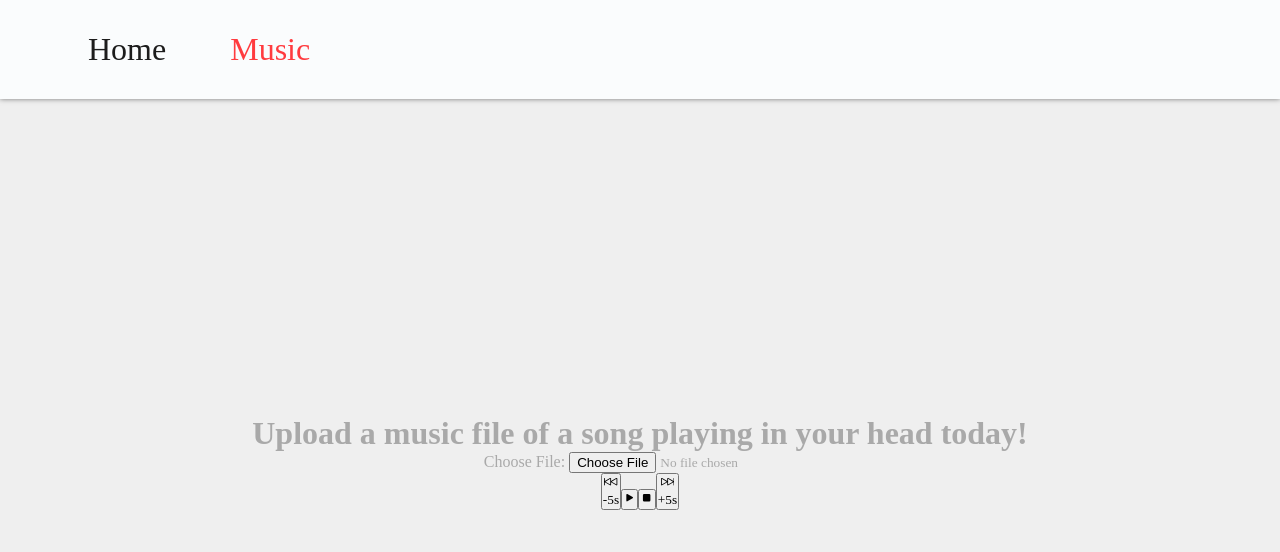
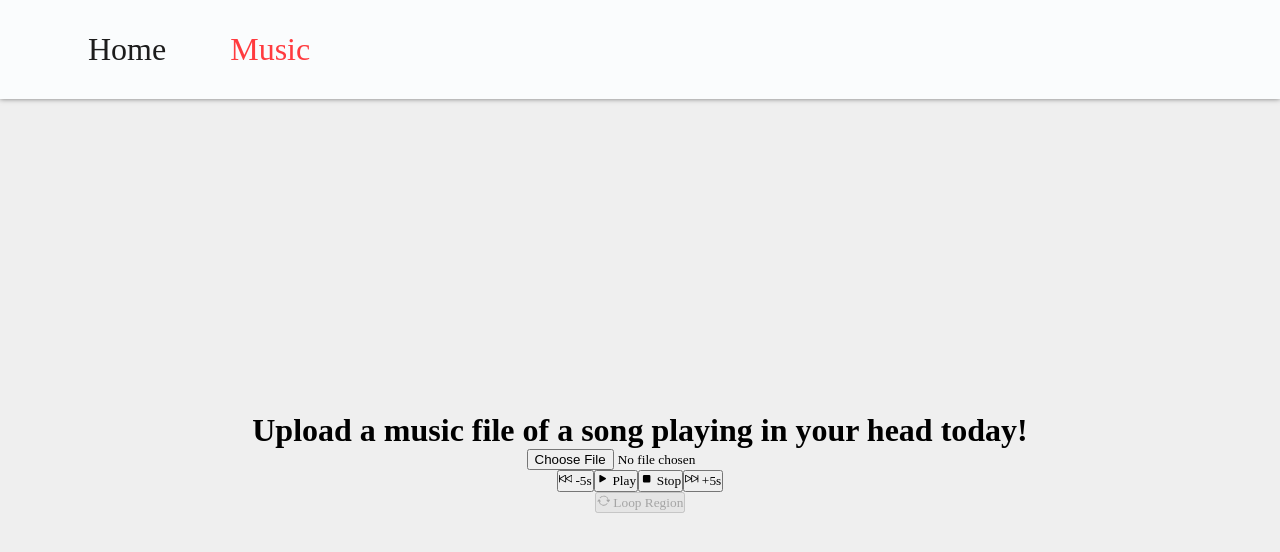
Before and after one commit to Is0toi/moosic, a React (Create React App) app in the folder moosic/: page /music in a window 1280 px wide. Shown: the top 552 px of the page. Built offline with nearby package versions, Linux system fonts and the light colour scheme.

Commit message:
Region implimented

```diff
--- a/moosic/src/App.css
+++ b/moosic/src/App.css
@@ -166,3 +166,7 @@ section {
   background-color: rgba(0, 123, 255, 0.3) !important;
   z-index: 5 !important;
 }
+
+.upload{
+    color: black;
+}
--- a/moosic/src/component/FileUpload.js
+++ b/moosic/src/component/FileUpload.js
@@ -5,109 +5,129 @@ import {
   BsSkipBackward,
   BsSkipForward,
   BsFillStopFill,
-  BsFillPlayFill
+  BsFillPlayFill,
+  BsTrash,
+  BsArrowRepeat
 } from 'react-icons/bs';
 
 export default function FileUpload({ audioUrl }) {
   const waveformRef = useRef(null);
   const wavesurferRef = useRef(null);
+  const regionsRef = useRef(null);
   const [selectedFile, setSelectedFile] = useState(null);
-  const [audio, setAudio] = useState(null);
+  const [isPlaying, setIsPlaying] = useState(false);
+  const [currentRegion, setCurrentRegion] = useState(null);
 
   useEffect(() => {
-    if (!audioUrl && !audio) return;
+    if (!audioUrl && !selectedFile) return;
 
-    const urlToUse = audioUrl || audio;
+    const urlToUse = audioUrl || URL.createObjectURL(selectedFile);
 
-    // Create WaveSurfer instance
+    // Initialize WaveSurfer with Regions plugin
     wavesurferRef.current = WaveSurfer.create({
       container: waveformRef.current,
-      waveColor: 'black',
-      progressColor: 'white',
+      waveColor: 'rgba(100, 100, 255, 0.5)',
+      progressColor: 'rgba(70, 70, 255, 0.8)',
       url: urlToUse,
       dragToSeek: true,
       height: 100,
-      hideScrollBar: true,
-      normalize: true,
-      barWidth: 3,
-      splitChannels: false,
+      barWidth: 2,
       plugins: [
         RegionsPlugin.create({
-          dragSelection: true,
+          dragSelection: true, // Enable drag-to-create regions
         })
       ]
     });
 
-    // Add region when waveform is ready
+    regionsRef.current = wavesurferRef.current.registerPlugin(RegionsPlugin.create());
+
+    // Handle region events
     wavesurferRef.current.on('ready', () => {
-  console.log('WaveSurfer is ready');
-  console.log('Duration:', wavesurferRef.current.getDuration());
-  wavesurferRef.current.addRegion({
-    start: 2,
-    end: 6,
+      console.log('WaveSurfer ready!');
+
+      // Example: Add a default region (optional)
+      regionsRef.current.addRegion({
+        start: 0,
+        end: 5,
         color: 'rgba(0, 123, 255, 0.3)',
+        drag: true,
+        resize: true,
       });
     });
 
-    return () => {
-      wavesurferRef.current?.destroy();
-    };
-  }, [audioUrl, audio]);
+    wavesurferRef.current.on('region-created', (region) => {
+      console.log('Region created:', region);
+      setCurrentRegion(region);
+    });
 
-  const handleStop = () => {
-    wavesurferRef.current?.stop();
-  };
+    wavesurferRef.current.on('region-clicked', (region, e) => {
+      e.stopPropagation();
+      region.play();
+    });
 
+    wavesurferRef.current.on('play', () => setIsPlaying(true));
+    wavesurferRef.current.on('pause', () => setIsPlaying(false));
+    wavesurferRef.current.on('finish', () => setIsPlaying(false));
+
+    return () => wavesurferRef.current?.destroy();
+  }, [audioUrl, selectedFile]);
+
+  // Play/Pause toggle
   const handlePlayPause = () => {
     wavesurferRef.current?.playPause();
   };
 
-  const handleSkipForward = () => {
-    wavesurferRef.current?.skip(5);
+  // Play the selected region
+  const playRegion = () => {
+    if (currentRegion) {
+      currentRegion.play();
+    } else {
+      wavesurferRef.current?.play();
+    }
   };
 
-  const handleSkipBack = () => {
-    wavesurferRef.current?.skip(-5);
+
+
+  // Loop the selected region
+  const toggleLoop = () => {
+    if (currentRegion) {
+      currentRegion.setOptions({ loop: !currentRegion.loop });
+    }
   };
 
-  const handleFileChange = (e) => {
-    const file = e.target.files[0];
-    if (file) {
-      setSelectedFile(file);
-      setAudio(URL.createObjectURL(file));
-    }
-  };
   return (
     <div className="container">
       <div className="upload">
         <h1>Upload a music file of a song playing in your head today!</h1>
-        <label className="file-label">Choose File: </label>
         <input
           type="file"
-          onChange={handleFileChange}
-          className="file-input"
+          onChange={(e) => setSelectedFile(e.target.files[0])}
           accept="audio/*"
         />
-
-        {selectedFile && <p>Selected: {selectedFile.name}</p>}
       </div>
 
       <div ref={waveformRef} />
 
-      <button onClick={handleSkipBack}>
-        <BsSkipBackward />
-        <p>-5s</p>
+      <div className="controls">
+        <button onClick={() => wavesurferRef.current?.skip(-5)}>
+          <BsSkipBackward /> -5s
         </button>
-      <button onClick={handlePlayPause}>
-        <BsFillPlayFill />
+        <button onClick={playRegion}>
+          <BsFillPlayFill /> {isPlaying ? 'Pause' : 'Play'}
         </button>
-      <button onClick={handleStop}>
-        <BsFillStopFill />
+        <button onClick={() => wavesurferRef.current?.stop()}>
+          <BsFillStopFill /> Stop
         </button>
-      <button onClick={handleSkipForward}>
-        <BsSkipForward />
-        <p>+5s</p>
+        <button onClick={() => wavesurferRef.current?.skip(5)}>
+          <BsSkipForward /> +5s
         </button>
+      </div>
+
+      <div className="region-controls">
+        <button onClick={toggleLoop} disabled={!currentRegion}>
+          <BsArrowRepeat /> {currentRegion?.loop ? 'Disable Loop' : 'Loop Region'}
+        </button>
+      </div>
     </div>
   );
 }
```
Lines whose indentation alone changed are shown as unchanged.
